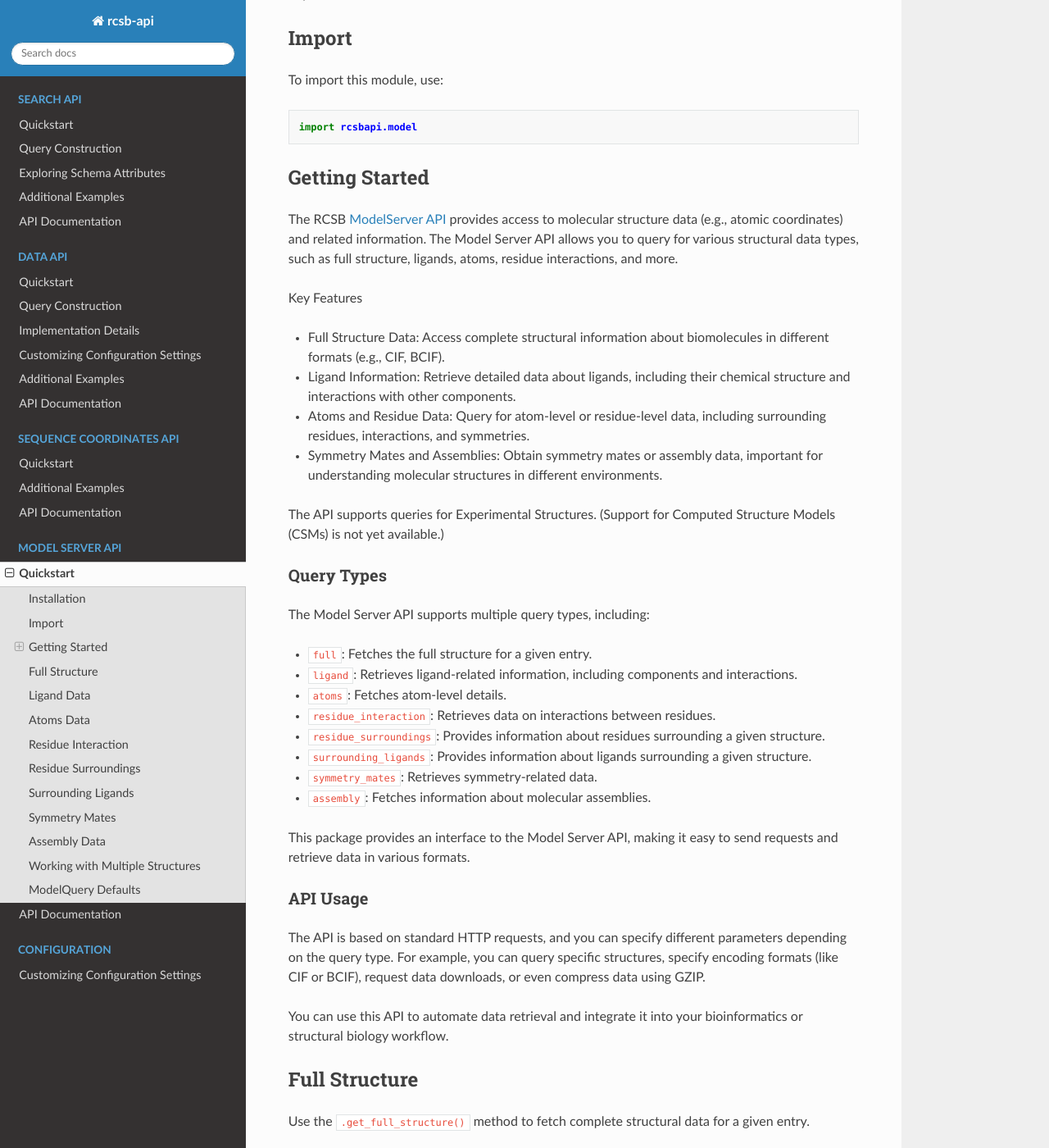
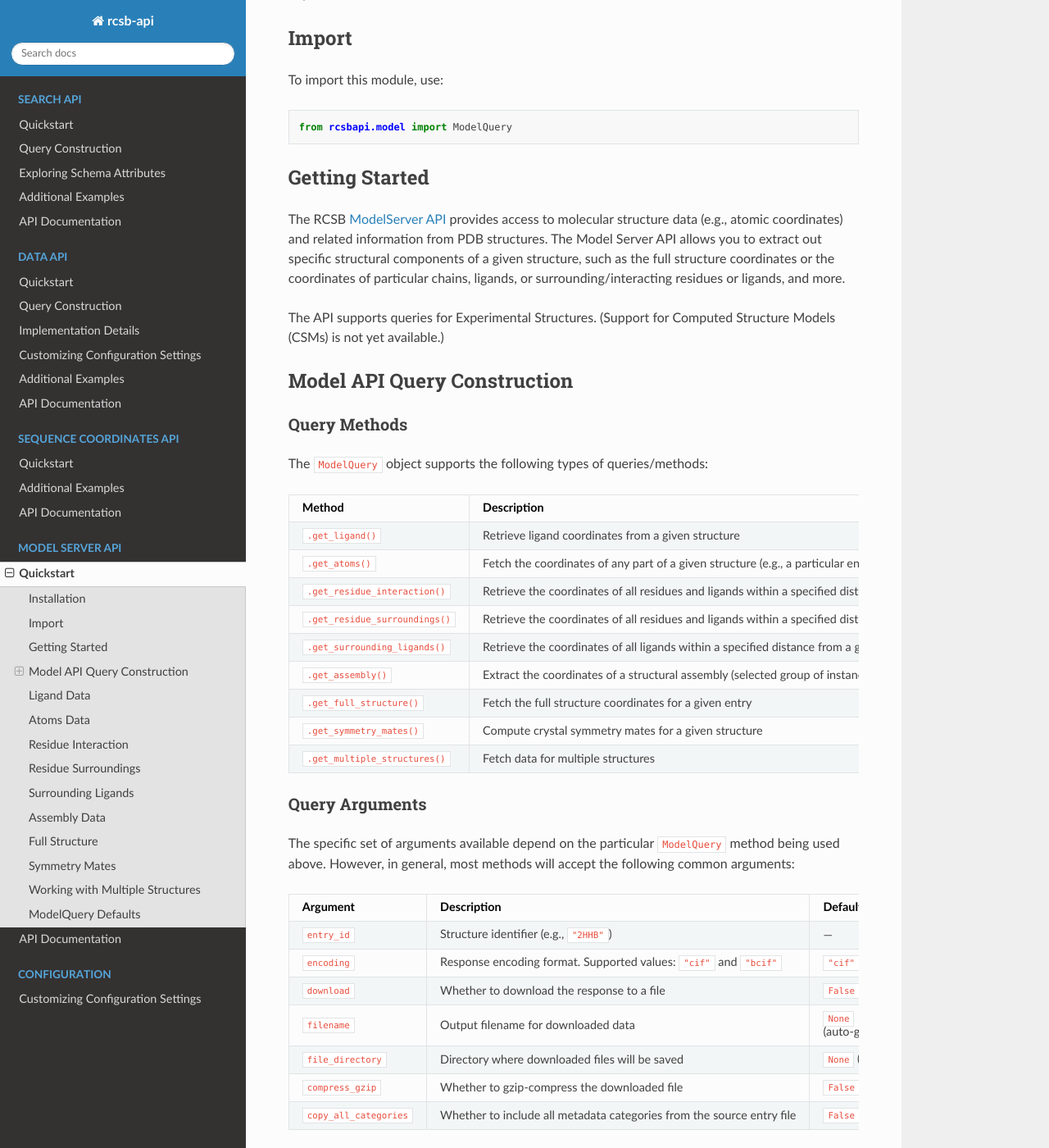
Before and after one commit to rcsb/py-rcsb-api, a Sphinx documentation site: the page built from docs/model_api/quickstart.md, in a window 1280 px wide and 1400 px high, scrolled down 421 px. Shown: the whole window at 82% size. Built offline with Sphinx 7.4.7 and the Read the Docs theme 3.1.0, drawn with Linux system fonts in a browser that asks for light colours; some of the changed text lies outside the part shown.

Commit message:
update model API docs

````diff
--- a/docs/model_api/quickstart.md
+++ b/docs/model_api/quickstart.md
@@ -11,76 +11,57 @@ Or, download from [GitHub](https://github.com/rcsb/py-rcsb-api)
 ## Import
 To import this module, use:
 ```python
-import rcsbapi.model
+from rcsbapi.model import ModelQuery
 ```
 
 ## Getting Started
-The RCSB [ModelServer API](https://models.rcsb.org/) provides access to molecular structure data (e.g., atomic coordinates) and related information. The Model Server API allows you to query for various structural data types, such as full structure, ligands, atoms, residue interactions, and more.
-
-Key Features
-- Full Structure Data: Access complete structural information about biomolecules in different formats (e.g., CIF, BCIF).
-- Ligand Information: Retrieve detailed data about ligands, including their chemical structure and interactions with other components.
-- Atoms and Residue Data: Query for atom-level or residue-level data, including surrounding residues, interactions, and symmetries.
-- Symmetry Mates and Assemblies: Obtain symmetry mates or assembly data, important for understanding molecular structures in different environments.
+The RCSB [ModelServer API](https://models.rcsb.org/) provides access to molecular structure data (e.g., atomic coordinates) and related information from PDB structures. The Model Server API allows you to extract out specific structural components of a given structure, such as the full structure coordinates or the coordinates of particular chains, ligands, or surrounding/interacting residues or ligands, and more.
 
 The API supports queries for Experimental Structures. (Support for Computed Structure Models (CSMs) is not yet available.)
 
-### Query Types
+## Model API Query Construction
 
-The Model Server API supports multiple query types, including:
+### Query Methods
 
-- `full`: Fetches the full structure for a given entry.
-- `ligand`: Retrieves ligand-related information, including components and interactions.
-- `atoms`: Fetches atom-level details.
-- `residue_interaction`: Retrieves data on interactions between residues.
-- `residue_surroundings`: Provides information about residues surrounding a given structure.
-- `surrounding_ligands`: Provides information about ligands surrounding a given structure.
-- `symmetry_mates`: Retrieves symmetry-related data.
-- `assembly`: Fetches information about molecular assemblies.
+The `ModelQuery` object supports the following types of queries/methods:
 
-This package provides an interface to the Model Server API, making it easy to send requests and retrieve data in various formats.
+| Method                        | Description                                                                                                                                           |
+| ----------------------------- | ----------------------------------------------------------------------------------------------------------------------------------------------------- |
+| `.get_ligand()`               | Retrieve ligand coordinates from a given structure                                                                                                    |
+| `.get_atoms()`                | Fetch the coordinates of any part of a given structure (e.g., a particular entity, chain, or ligand)                                                  |
+| `.get_residue_interaction()`  | Retrieve the coordinates of all residues and ligands within a specified distance from a given residue or ligand (takes crystal symmetry into account) |
+| `.get_residue_surroundings()` | Retrieve the coordinates of all residues and ligands within a specified distance from a given residue or ligand (ignores crystal symmetry)            |
+| `.get_surrounding_ligands()`  | Retrieve the coordinates of all ligands within a specified distance from a given residue or ligand (taking crystal symmetry into account)             |
+| `.get_assembly()`             | Extract the coordinates of a structural assembly (selected group of instances or “chains”) from an entry                                              |
+| `.get_full_structure()`       | Fetch the full structure coordinates for a given entry                                                                                                |
+| `.get_symmetry_mates()`       | Compute crystal symmetry mates for a given structure                                                                                                  |
+| `.get_multiple_structures()`  | Fetch data for multiple structures                                                                                                                    |
 
+### Query Arguments
 
-### API Usage
-The API is based on standard HTTP requests, and you can specify different parameters depending on the query type. For example, you can query specific structures, specify encoding formats (like CIF or BCIF), request data downloads, or even compress data using GZIP.
+The specific set of arguments available depend on the particular `ModelQuery` method being used above. However, in general, most methods will accept the following common arguments:
 
-You can use this API to automate data retrieval and integrate it into your bioinformatics or structural biology workflow.
+| Argument              | Description                                                           | Default                                       |
+| --------------------- | --------------------------------------------------------------------- | --------------------------------------------- |
+| `entry_id`            | Structure identifier (e.g., `"2HHB"`)                                 | —                                             |
+| `encoding`            | Response encoding format. Supported values: `"cif"` and `"bcif"`      | `"cif"`                                       |
+| `download`            | Whether to download the response to a file                            | `False`                                       |
+| `filename`            | Output filename for downloaded data                                   | `None` (auto-generated from query parameters) |
+| `file_directory`      | Directory where downloaded files will be saved                        | `None` (current working directory)            |
+| `compress_gzip`       | Whether to gzip-compress the downloaded file                          | `False`                                       |
+| `copy_all_categories` | Whether to include all metadata categories from the source entry file | `False`                                       |
 
+Depending on the particular method being used and the level of granularity of the structure you want to fetch, one or more of the following can be specified:
 
-## Full Structure
-
-Use the `.get_full_structure()` method to fetch complete structural data for a given entry.
-
-```python
-from rcsbapi.model import ModelQuery
-
-# Fetch the full structure for the entry "2HHB" and store content in `result` variable
-query = ModelQuery()
-result = query.get_full_structure(entry_id="2HHB")
-print(result[:500])
-
-# Or, download the structure:
-result = query.get_full_structure(
-    entry_id="2HHB",
-    encoding="cif",
-    download=True,
-    file_directory="model-output"
-)
-print(result)
-```
-
-| Argument              | Description                                                |
-| --------------------- | ---------------------------------------------------------- |
-| `entry_id`            | The ID of the structure (e.g., "2HHB")                     |
-| `model_nums`          | The model numbers to fetch (optional). If set, only include atoms with the corresponding `_atom_site.pdbx_PDB_model_num` field.                    |
-| `encoding`            | The encoding format for the response (`cif` (default), `bcif`) |
-| `copy_all_categories` | Whether to copy all categories (default: False)            |
-| `data_source`         | The data source for the structure                          |
-| `transform`           | Apply any transformations (optional)                       |
-| `download`            | Whether to download the file (True/False)                  |
-| `filename`            | The name of the file to save                               |
-| `file_directory`      | Directory to save the file                                 |
-| `compress_gzip`       | Whether to compress the file (default: False)              |
+| Argument          | Description                                                 | Default | Example                         |
+| ----------------- | ----------------------------------------------------------- | ------- | ------------------------------- |
+| `label_entity_id` | PDB-assigned entity ID for the structural component         | `None`  | `"1"` (as in entity `4HHB_1`)   |
+| `label_asym_id`   | PDB-assigned asymmetric (chain) ID                          | `None`  | `"A"` (as in instance `4HHB.A`) |
+| `auth_asym_id`    | Author-assigned asymmetric (chain) ID                       | `None`  | `"A"`                           |
+| `label_comp_id`   | PDB-assigned chemical component or ligand ID                | `None`  | `"HEM"`                         |
+| `auth_comp_id`    | Author-assigned chemical component or ligand ID             | `None`  | `"HEM"`                         |
+| `label_seq_id`    | PDB-assigned sequence number of the residue of interest     | `None`  | `123` (as in residue `A123`)    |
+| `auth_seq_id`     | Author-assigned sequence number of the residue of interest  | `None`  | `123`                           |
 
 
 ## Ligand Data
@@ -115,7 +96,7 @@ print(result)
 | `model_nums`          | The model numbers to fetch (optional)                                      |
 | `encoding`            | The encoding format for the response (`cif`, `sdf`, `mol`, `mol2`, `bcif`) |
 | `copy_all_categories` | Whether to copy all categories (default: False)                            |
-| `data_source`         | The data source for the ligand                                             |
+| `data_source`         | Allows to control how the provided data source ID maps to input file (as specified by the server instance config)  (default: None)                     |
 | `transform`           | Apply any transformations (optional)                                       |
 | `download`            | Whether to download the file (True/False)                                  |
 | `filename`            | The name of the file to save                                               |
@@ -152,7 +133,7 @@ print(result)
 | `model_nums`          | The model numbers to fetch (optional)                |
 | `encoding`            | The encoding format for the response (`cif`, `bcif`) |
 | `copy_all_categories` | Whether to copy all categories (default: False)      |
-| `data_source`         | The data source for the atom                         |
+| `data_source`         | Allows to control how the provided data source ID maps to input file (as specified by the server instance config)  (default: None)                     |
 | `transform`           | Apply any transformations (optional)                 |
 | `download`            | Whether to download the file (True/False)            |
 | `filename`            | The name of the file to save                         |
@@ -205,7 +186,7 @@ print(result)
 | `model_nums`          | The model numbers to fetch (optional)                         |
 | `encoding`            | The encoding format for the response (`cif`, `bcif`)          |
 | `copy_all_categories` | Whether to copy all categories (default: False)               |
-| `data_source`         | The data source for the residue interaction                   |
+| `data_source`         | Allows to control how the provided data source ID maps to input file (as specified by the server instance config)  (default: None)                     |
 | `transform`           | Apply any transformations (optional)                          |
 | `download`            | Whether to download the file (True/False)                     |
 | `filename`            | The name of the file to save                                  |
@@ -253,7 +234,7 @@ print(result)
 | `model_nums`          | The model numbers to fetch (optional)                          |
 | `encoding`            | The encoding format for the response (`cif`, `bcif`)           |
 | `copy_all_categories` | Whether to copy all categories (default: False)                |
-| `data_source`         | The data source for the residue surroundings                   |
+| `data_source`         | Allows to control how the provided data source ID maps to input file (as specified by the server instance config)  (default: None)                     |
 | `transform`           | Apply any transformations (optional)                           |
 | `download`            | Whether to download the file (True/False)                      |
 | `filename`            | The name of the file to save                                   |
@@ -301,12 +282,76 @@ print(result)
 | `model_nums`          | The model numbers to fetch (optional)                                            |
 | `encoding`            | The encoding format for the response (`cif`, `bcif`)                             |
 | `copy_all_categories` | Whether to copy all categories (default: `False`)                                  |
-| `data_source`         | The data source for the surrounding ligands                                      |
+| `data_source`         | Allows to control how the provided data source ID maps to input file (as specified by the server instance config)  (default: None)                     |
 | `transform`           | Apply any transformations (optional)                                             |
 | `download`            | Whether to download the file (True/False)                                        |
 | `filename`            | The name of the file to save                                                     |
 | `file_directory`      | Directory to save the file                                                       |
 | `compress_gzip`       | Whether to compress the file (default: `False`)                                    |
+
+
+## Assembly Data
+
+Use the `.get_assembly()` method to extract a structural assembly (select group of instances or "chains") from an entry.
+
+```python
+from rcsbapi.model import ModelQuery
+
+# Fetch assembly "3" for the entry "13PK"
+query = ModelQuery()
+result = query.get_assembly(entry_id="13PK", name="3", download=True, file_directory="model-output")
+print(result)
+```
+
+| Argument              | Description                                          |
+| --------------------- | ---------------------------------------------------- |
+| `entry_id`            | The ID of the structure (e.g., "2HHB")               |
+| `name`                | The assembly id (default: "1")                       |
+| `model_nums`          | The model numbers to fetch (optional)                |
+| `encoding`            | The encoding format for the response (`cif`, `bcif`) |
+| `copy_all_categories` | Whether to copy all categories (default: False)      |
+| `data_source`         | Allows to control how the provided data source ID maps to input file (as specified by the server instance config)  (default: None)                     |
+| `transform`           | Apply any transformations (optional)                 |
+| `download`            | Whether to download the file (True/False)            |
+| `filename`            | The name of the file to save                         |
+| `file_directory`      | Directory to save the file                           |
+| `compress_gzip`       | Whether to compress the file (default: False)        |
+
+
+## Full Structure
+
+Use the `.get_full_structure()` method to fetch complete structural data for a given entry.
+
+```python
+from rcsbapi.model import ModelQuery
+
+# Fetch the full structure for the entry "2HHB" and store content in `result` variable
+query = ModelQuery()
+result = query.get_full_structure(entry_id="2HHB")
+print(result[:500])
+
+# Or, download the structure:
+result = query.get_full_structure(
+    entry_id="2HHB",
+    encoding="cif",
+    download=True,
+    file_directory="model-output"
+)
+print(result)
+```
+
+| Argument              | Description                                                |
+| --------------------- | ---------------------------------------------------------- |
+| `entry_id`            | The ID of the structure (e.g., "2HHB")                     |
+| `model_nums`          | The model numbers to fetch (optional). If set, only include atoms with the corresponding `_atom_site.pdbx_PDB_model_num` field.                    |
+| `encoding`            | The encoding format for the response (`cif` (default), `bcif`) |
+| `copy_all_categories` | Whether to copy all categories (default: False)            |
+| `transform`           | Apply any transformations (optional)                       |
+| `download`            | Whether to download the file (True/False)                  |
+| `filename`            | The name of the file to save                               |
+| `file_directory`      | Directory to save the file                                 |
+| `compress_gzip`       | Whether to compress the file (default: False)              |
+| `data_source`         | Allows to control how the provided data source ID maps to input file (as specified by the server instance config)  (default: None)                     |
 
 
 ## Symmetry Mates
@@ -329,40 +374,12 @@ print(result)
 | `model_nums`          | The model numbers to fetch (optional)                    |
 | `encoding`            | The encoding format for the response (`cif`, `bcif`)     |
 | `copy_all_categories` | Whether to copy all categories (default: False)          |
-| `data_source`         | The data source for the symmetry mates                   |
+| `data_source`         | Allows to control how the provided data source ID maps to input file (as specified by the server instance config)  (default: None)                     |
 | `transform`           | Apply any transformations (optional)                     |
 | `download`            | Whether to download the file (True/False)                |
 | `filename`            | The name of the file to save                             |
 | `file_directory`      | Directory to save the file                               |
 | `compress_gzip`       | Whether to compress the file (default: False)            |
-
-
-## Assembly Data
-
-Use the `.get_assembly()` method to extract a structural assembly (select group of instances or "chains") from an entry.
-
-```python
-from rcsbapi.model import ModelQuery
-
-# Fetch assembly "3" for the entry "13PK"
-query = ModelQuery()
-result = query.get_assembly(entry_id="13PK", name="3", download=True, file_directory="model-output")
-print(result)
-```
-
-| Argument              | Description                                          |
-| --------------------- | ---------------------------------------------------- |
-| `entry_id`            | The ID of the structure (e.g., "2HHB")               |
-| `name`                | The assembly id (default: "1")                       |
-| `model_nums`          | The model numbers to fetch (optional)                |
-| `encoding`            | The encoding format for the response (`cif`, `bcif`) |
-| `copy_all_categories` | Whether to copy all categories (default: False)      |
-| `data_source`         | The data source for the assembly                     |
-| `transform`           | Apply any transformations (optional)                 |
-| `download`            | Whether to download the file (True/False)            |
-| `filename`            | The name of the file to save                         |
-| `file_directory`      | Directory to save the file                           |
-| `compress_gzip`       | Whether to compress the file (default: False)        |
 
 
 ## Working with Multiple Structures
````
